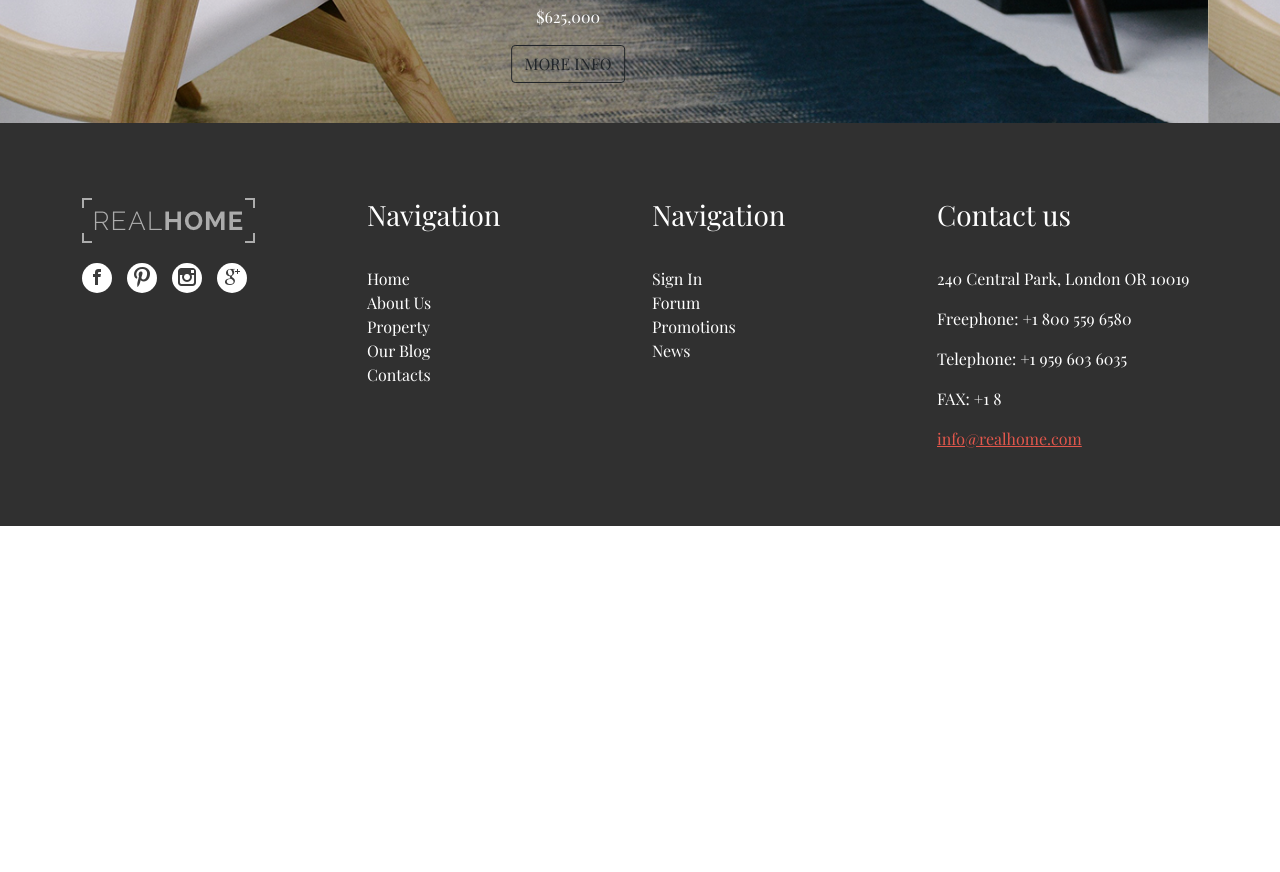
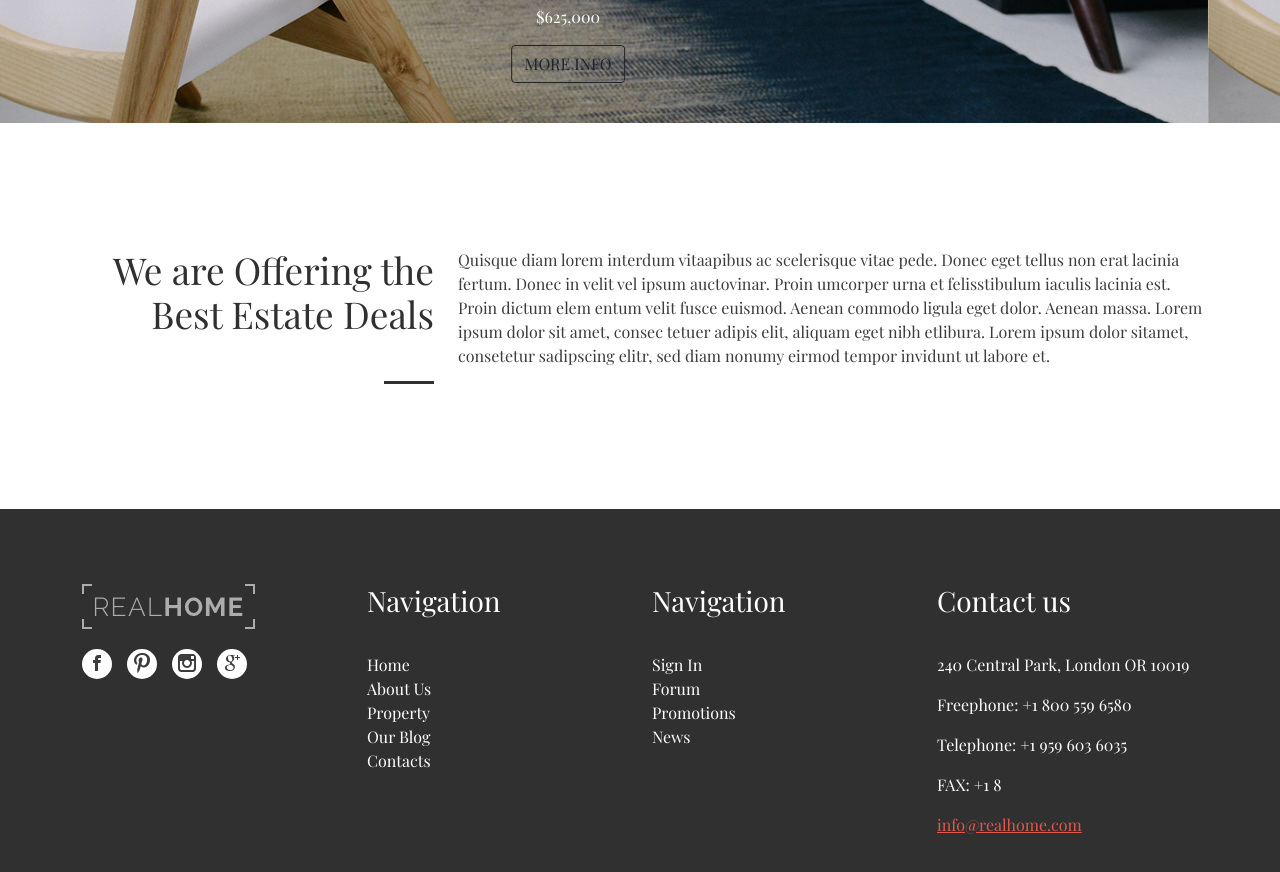
Before and after one commit to web-2017/Real-Home, a Vue app: page / in a window 1280 px wide. Shown: the part 820-1692 px from the top of the page. Before the commit the page ends 1346 px from the top, so only its background shows below. Built offline with nearby package versions, Linux system fonts and the light colour scheme.

Commit message:
lesson-7 offering

```diff
--- a/src/assets/layouts/colors.scss
+++ b/src/assets/layouts/colors.scss
@@ -1,4 +1,4 @@
 $primary: #3c3c3c;
 $grey: #f2f2f2;
-$footer: #303030;
+$dark: #303030;
 $red: #e2574c;
--- a/src/assets/layouts/footer.scss
+++ b/src/assets/layouts/footer.scss
@@ -2,7 +2,7 @@
 	color: #fff;
 	padding: 75px 0;
 	&_bg {
-		background: $footer;
+		background: $dark;
 	}
 
 	&__logo {
--- /dev/null
+++ b/src/assets/layouts/home.scss
@@ -0,0 +1,27 @@
+.home {
+	position: relative;
+
+	&__offering {
+		padding: 125px 0;
+		position: relative;
+	}
+	&__offeringTitle {
+		font-size: 37px;
+		color: $dark;
+		text-align: right;
+		font-weight: 500;
+	}
+
+	&_border {
+		position: relative;
+		&::before {
+			content: '';
+			position: absolute;
+			bottom: 0;
+			right: 12px;
+			width: 50px;
+			height: 3px;
+			background-color: $dark;
+		}
+	}
+}
--- a/src/assets/layouts/index.scss
+++ b/src/assets/layouts/index.scss
@@ -2,3 +2,6 @@
 @import './colors.scss';
 @import './base.scss';
 @import './footer.scss';
+
+// pages
+@import './home';
--- a/src/views/Home.vue
+++ b/src/views/Home.vue
@@ -1,6 +1,22 @@
 <template>
 	<div class="home">
 		<Carusel />
+		<div class="container home__offering">
+			<div class="row">
+				<div class="col-md-4 home_border">
+					<h3 class="home__offeringTitle">We are Offering the Best Estate Deals</h3>
+				</div>
+				<div class="col-md-8">
+					<p>
+						Quisque diam lorem interdum vitaapibus ac scelerisque vitae pede. Donec eget tellus non erat lacinia fertum.
+						Donec in velit vel ipsum auctovinar. Proin umcorper urna et felisstibulum iaculis lacinia est. Proin dictum
+						elem entum velit fusce euismod. Aenean commodo ligula eget dolor. Aenean massa. Lorem ipsum dolor sit amet,
+						consec tetuer adipis elit, aliquam eget nibh etlibura. Lorem ipsum dolor sitamet, consetetur sadipscing
+						elitr, sed diam nonumy eirmod tempor invidunt ut labore et.
+					</p>
+				</div>
+			</div>
+		</div>
 	</div>
 </template>
 
```
